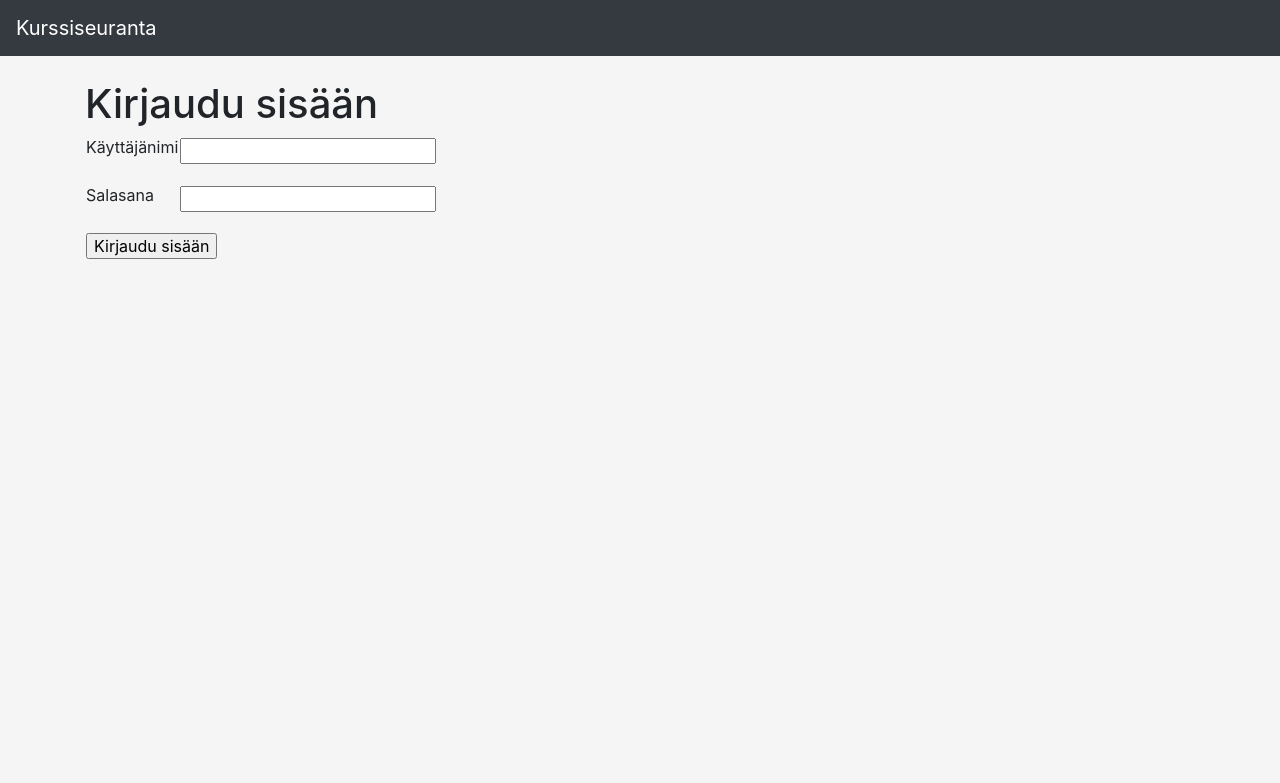
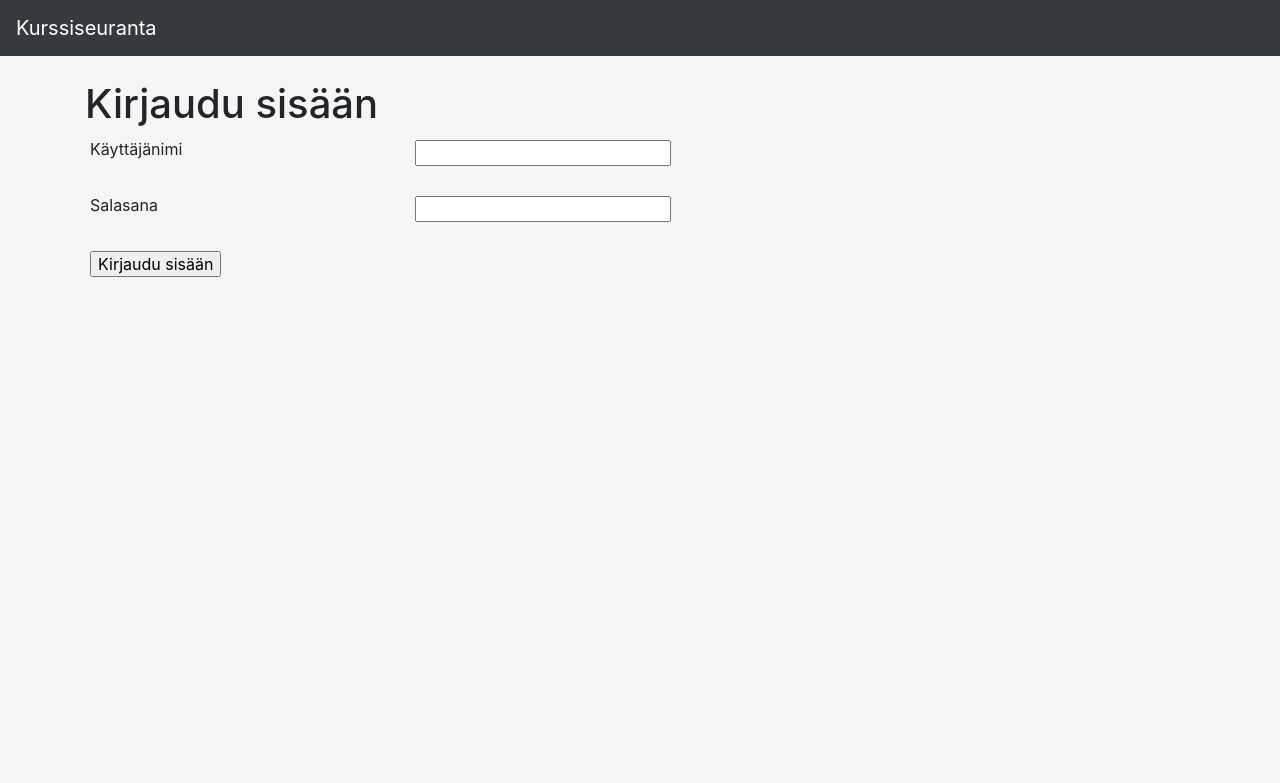
Before and after one commit to AnnaKuokkanen/Kurssiseuranta, a Flask app: a page that uses CourseEditor/templates/layout.html in a window 1280 px wide. Shown: the top 783 px of the page. Run offline with Flask 2, Linux system fonts and the light colour scheme; some libraries are stand-ins or nearby versions.

Commit message:
Oma css-tiedosto

```diff
--- /dev/null
+++ b/CourseEditor/static/style.css
@@ -0,0 +1,27 @@
+body {
+    background-color: whitesmoke;
+}
+
+label {
+    display: block;
+    min-width: 300px;
+}
+
+th {
+    padding-left:5px;
+    padding-right: 30px;
+}
+
+td {
+    padding-left: 5px;
+    padding-right: 20px;
+    padding-top: 3px;
+    padding-bottom: 3px;
+}
+
+button {
+    padding-left: 20px;
+    padding-right: 20px;
+    padding-top: 3px;
+    padding-bottom: 3px;
+}
--- a/CourseEditor/templates/layout.html
+++ b/CourseEditor/templates/layout.html
@@ -4,9 +4,10 @@
     <meta charset="utf-8">
     <title>Kurssiseuranta</title>
     <link rel="stylesheet" href="https://maxcdn.bootstrapcdn.com/bootstrap/4.0.0/css/bootstrap.min.css" integrity="sha384-Gn5384xqQ1aoWXA+058RXPxPg6fy4IWvTNh0E263XmFcJlSAwiGgFAW/dAiS6JXm" crossorigin="anonymous">
+    <link rel="stylesheet" type="text/css" href="{{ url_for('static', filename='style.css') }}">
   </head>
 
-  <body style="background-color:whitesmoke;">
+  <body>
     <nav class="navbar navbar-expand-md navbar-dark bg-dark mb-4">
       {% if current_user.is_authenticated %}
       <a class="navbar-brand" href="#">Kurssiseuranta</a>
```
Also changed, not shown: CourseEditor/templates/index.html (line endings or trailing spaces).
